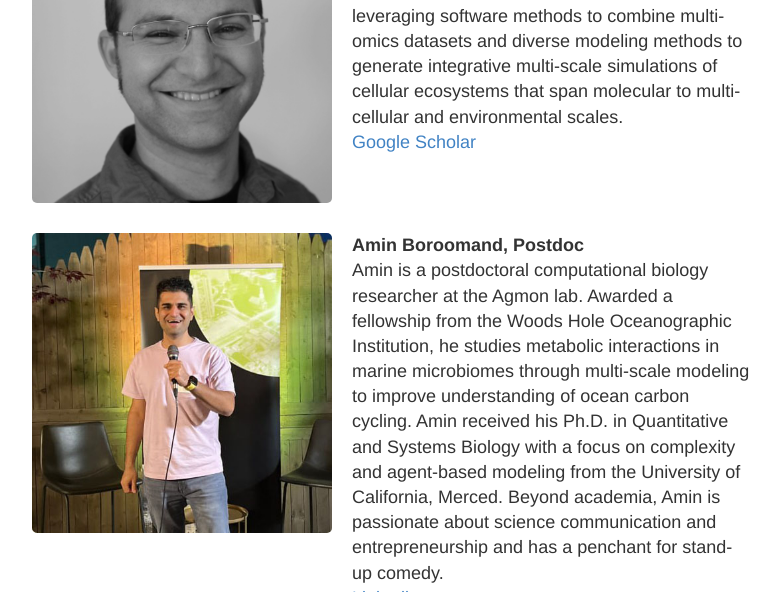
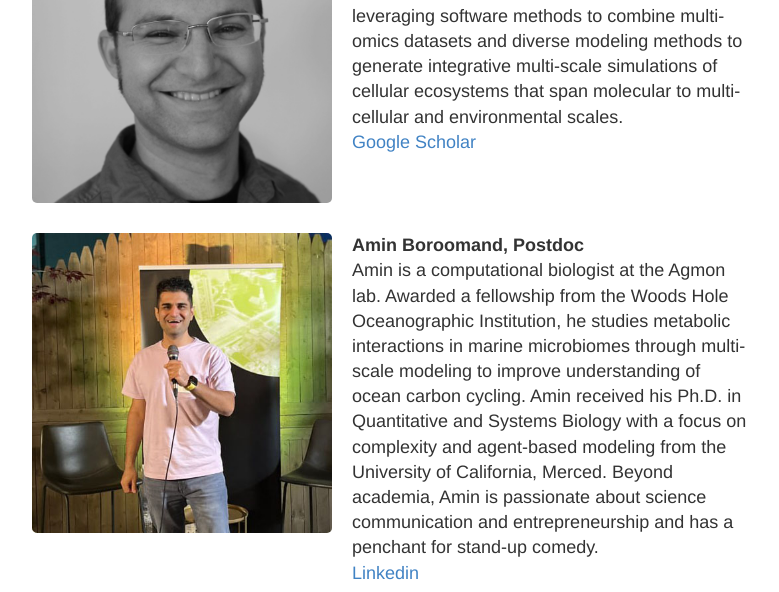
Before and after one commit to eagmon/eagmon.github.io, a Jekyll site: the page built from people.md, in a window 1280 px wide and 900 px high, scrolled down 367 px, cut to the strip 0-592 px from the top of the window. Shown: the whole strip, without its empty margins (248-1027 px from the left). Built offline with Jekyll 4.4.1, drawn with Linux system fonts in a browser that asks for light colours.

Commit message:
tweak text

```diff
--- a/people.md
+++ b/people.md
@@ -17,7 +17,7 @@ permalink: /people/
     <img src="https://raw.githubusercontent.com/eagmon/eagmon.github.io/master/images/amin.jpg" alt="Amin Boroomand" class="people-image" />
     <div class="person-info">
         <strong>Amin Boroomand, Postdoc</strong><br/>
-        Amin is a postdoctoral computational biology researcher at the Agmon lab. Awarded a fellowship from the Woods Hole Oceanographic Institution, he studies metabolic interactions in marine microbiomes through multi-scale modeling to improve understanding of ocean carbon cycling. Amin received his Ph.D. in Quantitative and Systems Biology with a focus on complexity and agent-based modeling from the University of California, Merced. Beyond academia, Amin is passionate about science communication and entrepreneurship and has a penchant for stand-up comedy.
+        Amin is a computational biologist at the Agmon lab. Awarded a fellowship from the Woods Hole Oceanographic Institution, he studies metabolic interactions in marine microbiomes through multi-scale modeling to improve understanding of ocean carbon cycling. Amin received his Ph.D. in Quantitative and Systems Biology with a focus on complexity and agent-based modeling from the University of California, Merced. Beyond academia, Amin is passionate about science communication and entrepreneurship and has a penchant for stand-up comedy.
         <br/>
         <a href="https://www.linkedin.com/in/amin-boroomand/" target="_blank">Linkedin</a>
     </div>
```
